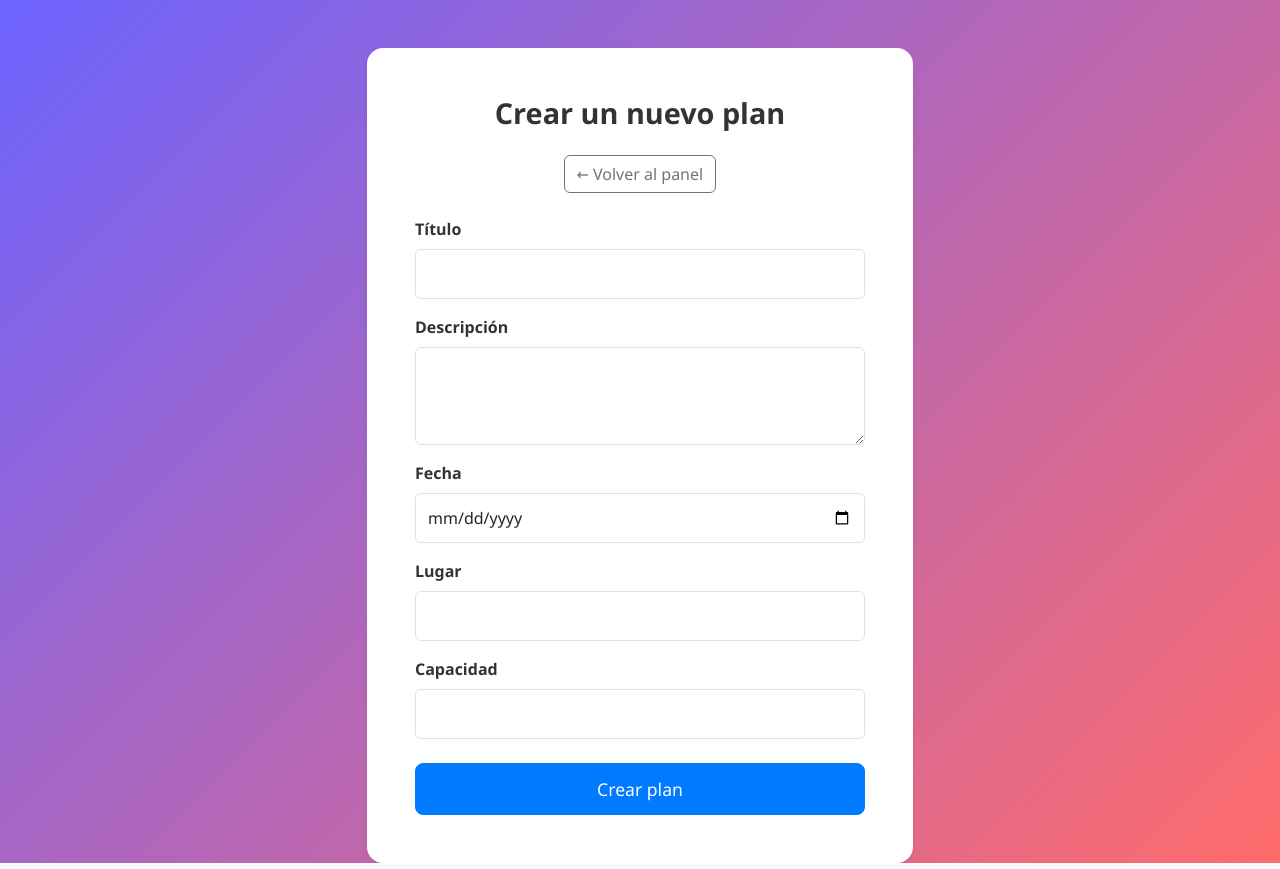
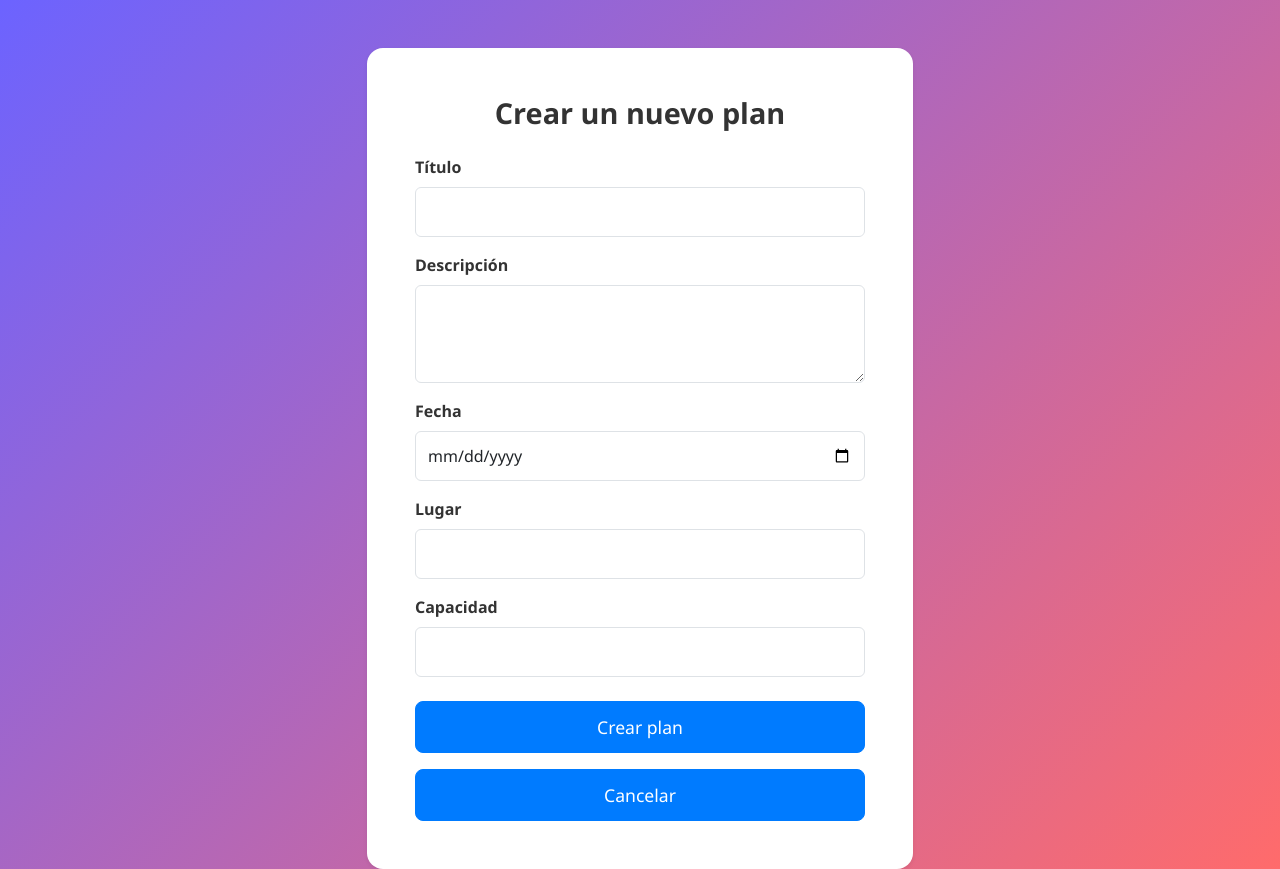
Before and after one commit to JEVizcaya/planes-app, a PHP site: page /crear_plan.php in a window 1280 px wide. Run offline with PHP 8.4, Linux system fonts and the light colour scheme; a user stored in the database is signed in.

Commit message:
crear plan ok

```diff
--- a/crear_plan.php
+++ b/crear_plan.php
@@ -50,10 +50,6 @@ if ($_SERVER['REQUEST_METHOD'] === 'POST') {
                     <div class="card-body p-5">
                         <h2 class="text-center mb-4">Crear un nuevo plan</h2>
 
-                        <div class="text-center mb-4">
-                            <a href="dashboard.php" class="btn btn-outline-secondary">← Volver al panel</a>
-                        </div>
-
                         <?php if (!empty($errors)): ?>
                             <div class="alert alert-danger">
                                 <ul class="mb-0">
@@ -93,6 +89,10 @@ if ($_SERVER['REQUEST_METHOD'] === 'POST') {
                             <div class="d-grid gap-2 mt-4">
                                 <button type="submit" class="btn btn-primary btn-lg">Crear plan</button>
                             </div>
+
+                            <div class="d-grid gap-2 mt-3">
+                                <a href="dashboard.php" class="btn btn-primary btn-lg">Cancelar</a>
+                            </div>
                         </form>
                     </div>
                 </div>
```
